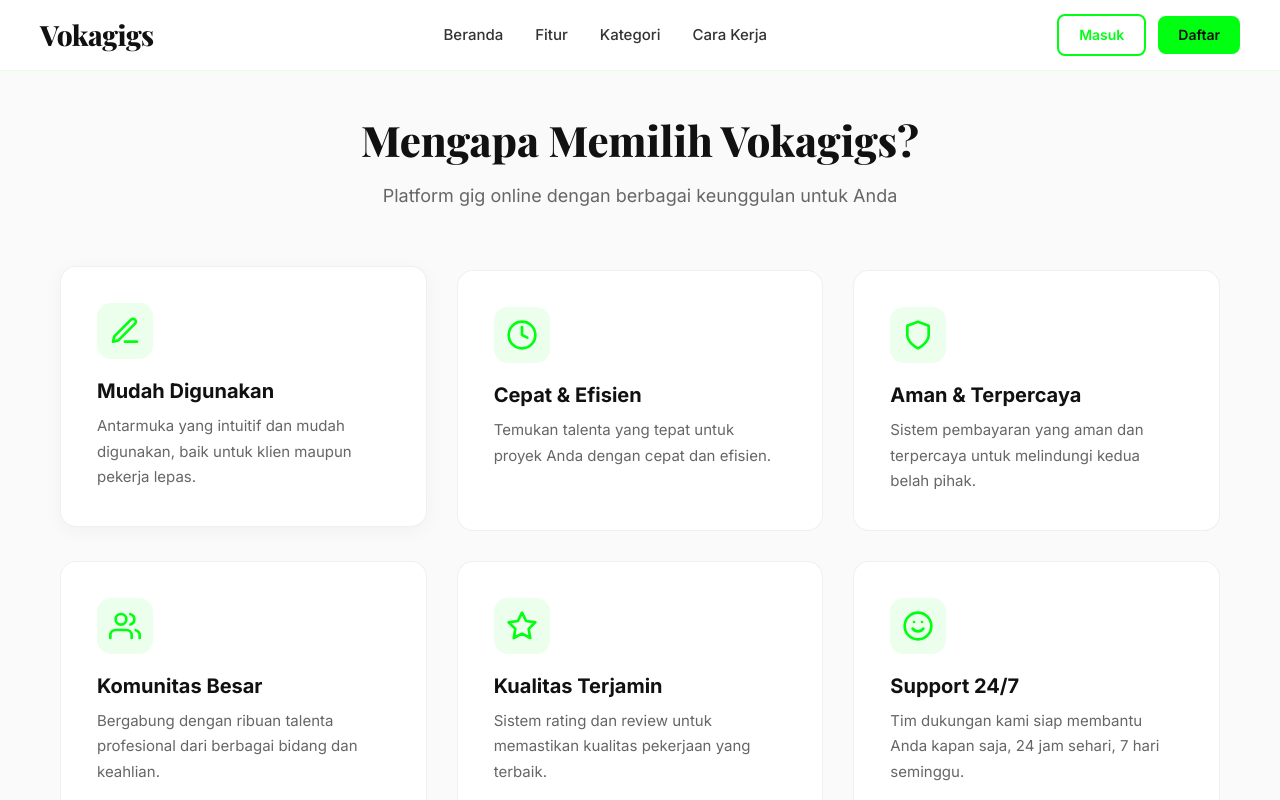
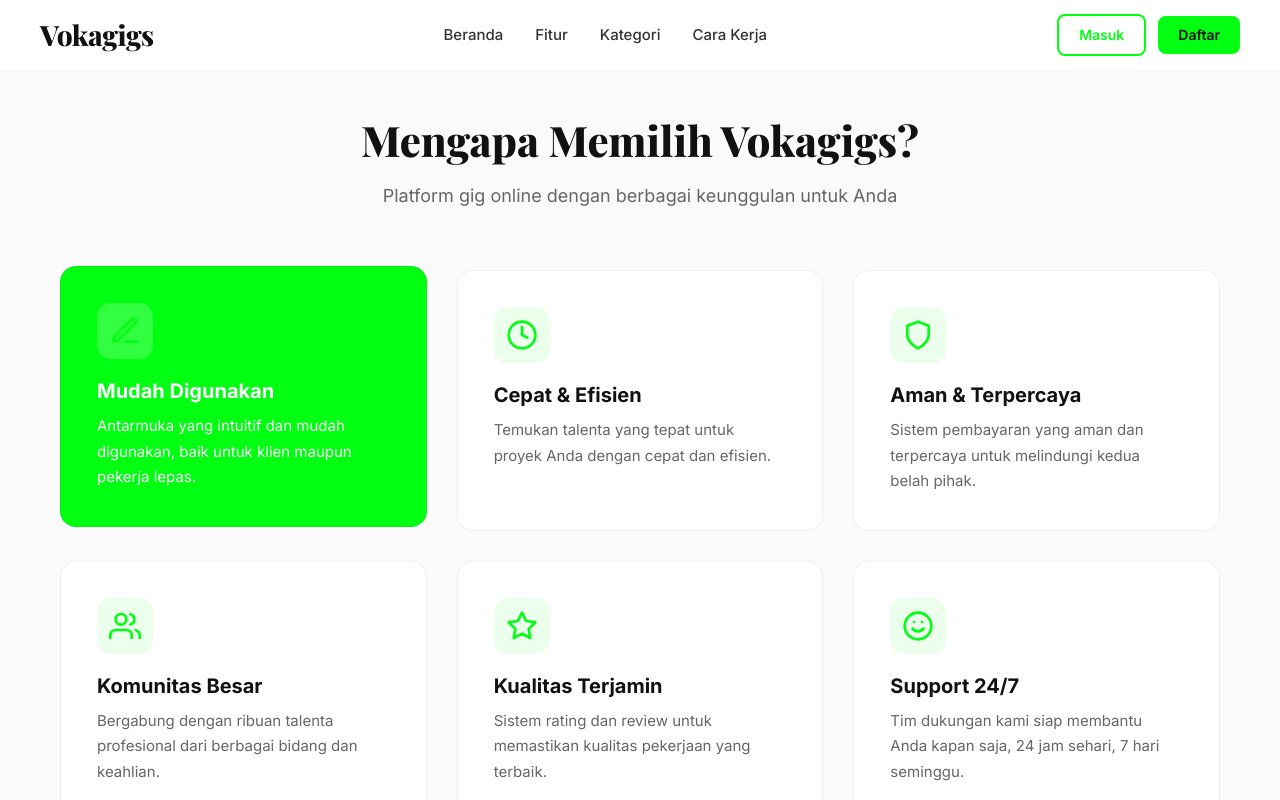
Before and after one commit to SiloKusuma/Vokagigs, a Nuxt app: page / in a window 1280 px wide. In both pictures the pointer is over the element 243 px from the left and 1347 px from the top of the page. Shown: the part 947-1747 px from the top of the page. Built offline with nearby package versions, Linux system fonts and the light colour scheme.

Commit message:
feat: feature card hover turns bg green with white text

```diff
--- a/pages/index.vue
+++ b/pages/index.vue
@@ -299,8 +299,21 @@
 }
 
 .feature-card:hover {
+  background: #00ff11;
   transform: translateY(-4px);
-  box-shadow: 0 4px 20px rgba(0, 0, 0, 0.04);
+}
+
+.feature-card:hover .feature-title,
+.feature-card:hover .feature-desc {
+  color: #ffffff;
+}
+
+.feature-card:hover .feature-icon {
+  background: rgba(255, 255, 255, 0.2);
+}
+
+.feature-card:hover .feature-icon svg {
+  stroke: #ffffff;
 }
 
 .feature-icon {
@@ -312,6 +325,11 @@
   background: rgba(0, 255, 17, 0.08);
   border-radius: 14px;
   margin-bottom: 20px;
+  transition: all 0.4s ease;
+}
+
+.feature-icon svg {
+  transition: stroke 0.4s ease;
 }
 
 .feature-title {
@@ -320,6 +338,7 @@
   font-weight: 700;
   color: #111111;
   margin-bottom: 10px;
+  transition: color 0.4s ease;
 }
 
 .feature-desc {
@@ -327,6 +346,7 @@
   font-size: 15px;
   color: #666;
   line-height: 1.7;
+  transition: color 0.4s ease;
 }
 
 .categories-grid {
```
